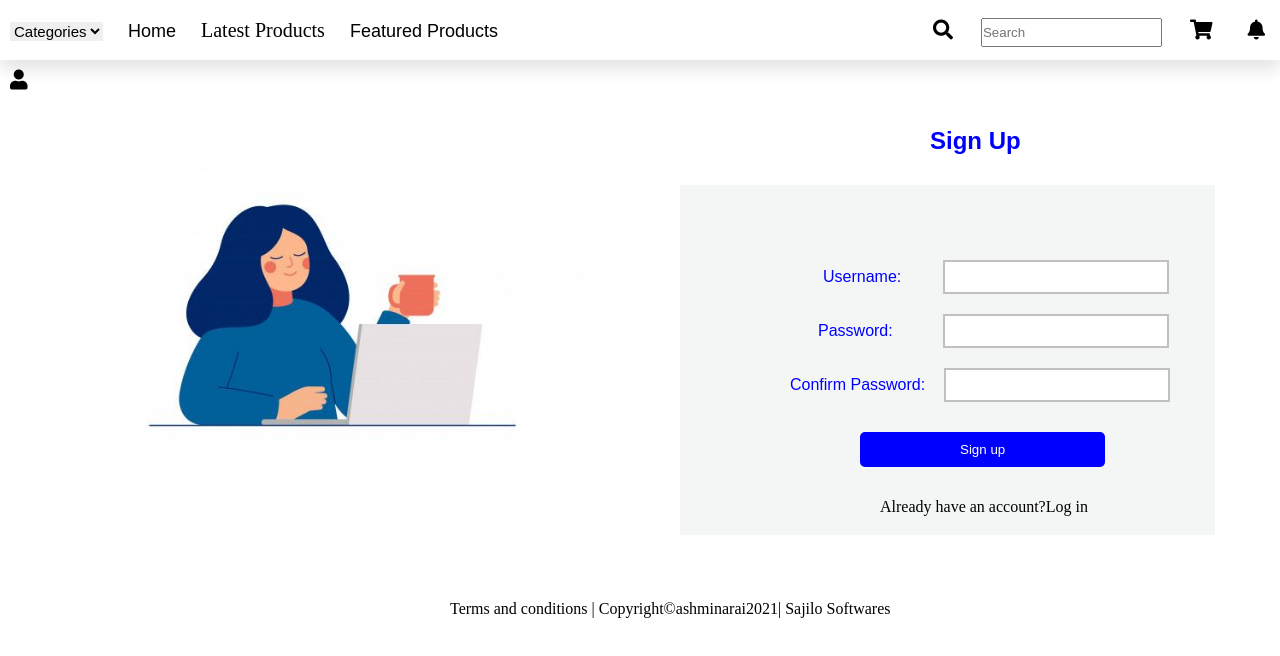
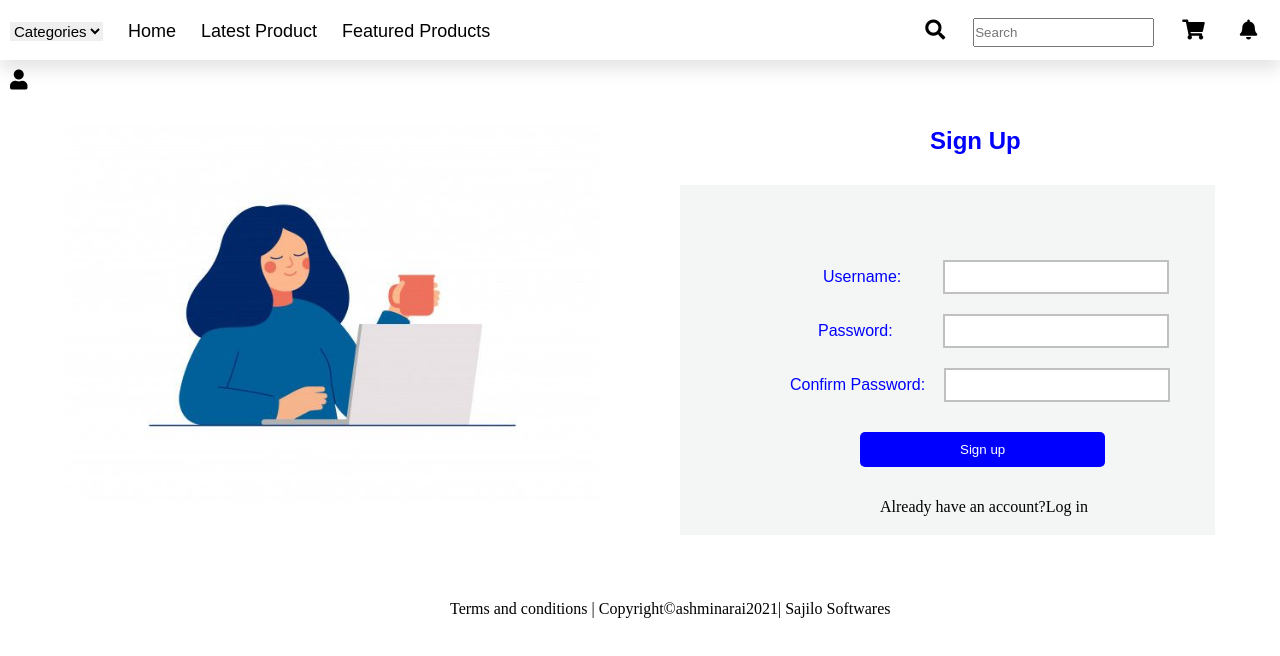
Before and after one commit to ashminarai/E-commerce-Web-Project, a plain HTML site: page Sign.html in a window 1280 px wide. Drawn offline with Linux system fonts and the light colour scheme; some icons are missing.

```diff
--- a/Sign.html
+++ b/Sign.html
@@ -19,7 +19,7 @@
 			<option>Child</option>
 		</select>
 		<a href="index.html" class="home">Home</a>
-		<a href="#Latest">Latest Products</a>
+		<a href="#Latest" class="latest">Latest Product</a>
 		<a href="#Featured" class="featured">Featured Products</a>
 		<a href="#"><i class="fas fa-search"></i></a>
 		<input type="text" class="sbox" placeholder="Search">
```
